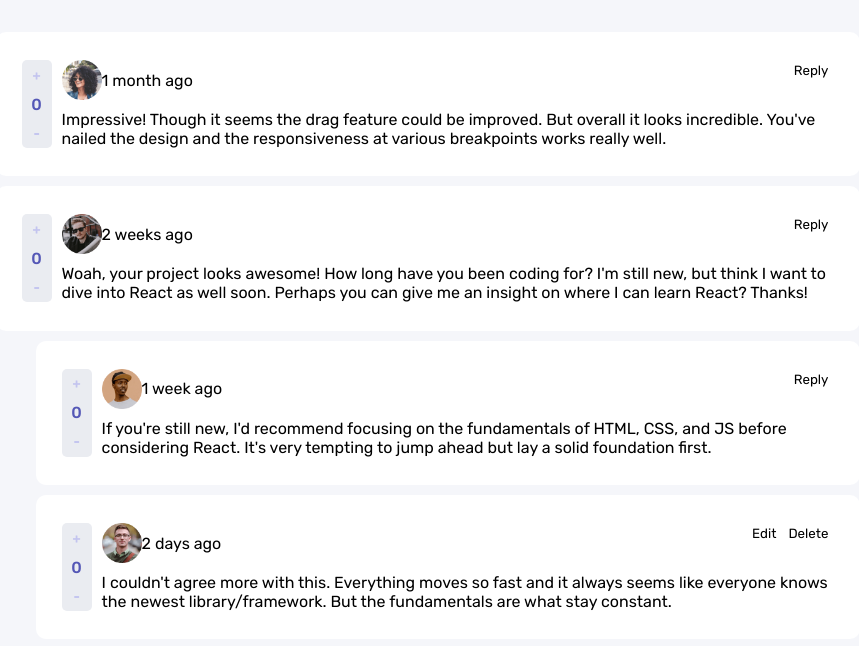
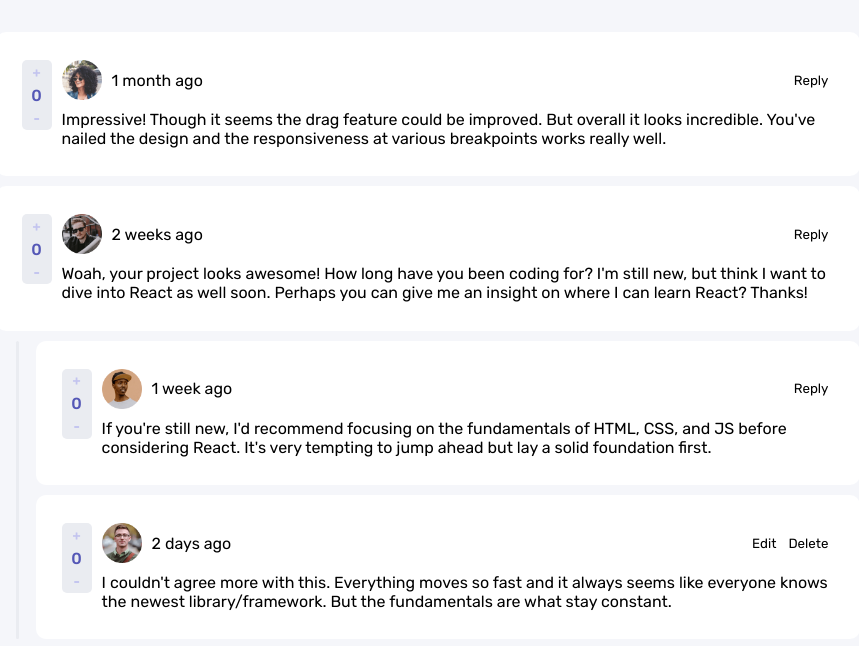
Before and after one commit to monikode/interactive-comments-section, a plain HTML site: page index.html in a window 1280 px wide. Shown: the whole page, without its empty margins (212-1071 px from the left). Drawn offline with Linux system fonts and the light colour scheme.

Commit message:
🚧 style

```diff
--- a/style.css
+++ b/style.css
@@ -34,6 +34,18 @@ ul {
   list-style: none;
   max-width: 864px;
   margin: 0 auto;
+  position: relative;
+}
+
+ul:not(#root):before {
+  content: "";
+  position: absolute;
+  left: 20px;
+  width: 3px;
+  height: 100%;
+  border-radius: 3px;
+
+  background-color: var(--light-gray);
 }
 
 li {
@@ -51,7 +63,7 @@ li {
 .comment-wrapper {
   display: grid;
   grid-template-areas: "votes user actions" "votes content content";
-  grid-template-columns: 30px 1fr auto;
+  grid-template-columns: auto 1fr auto;
   margin-bottom: 10px;
   gap: 10px;
 }
@@ -66,6 +78,9 @@ li {
   justify-content: center;
 
   border-radius: 5px;
+
+  width: 30px;
+  height: 70px;
 }
 
 .comment-votes > * {
@@ -91,6 +106,7 @@ li {
   grid-area: user;
   display: flex;
   align-items: center;
+  gap: 10px;
 }
 
 .comment-user img {
@@ -99,6 +115,8 @@ li {
 
 .comment-actions {
   grid-area: actions;
+  display: flex;
+  align-items: center;
 }
 
 .comment-content {
@@ -109,11 +127,13 @@ li {
   .comment-wrapper {
     display: grid;
     grid-template-areas: "user user" "content content" "votes actions";
-    grid-template-columns: 70px 1fr;
-    grid-template-rows: auto auto 30px;
+    grid-template-columns: auto 1fr;
+    grid-template-rows: auto auto auto;
   }
 
   .comment-votes {
     flex-direction: row;
+    height: 30px;
+    width: 70px;
   }
 }
```
